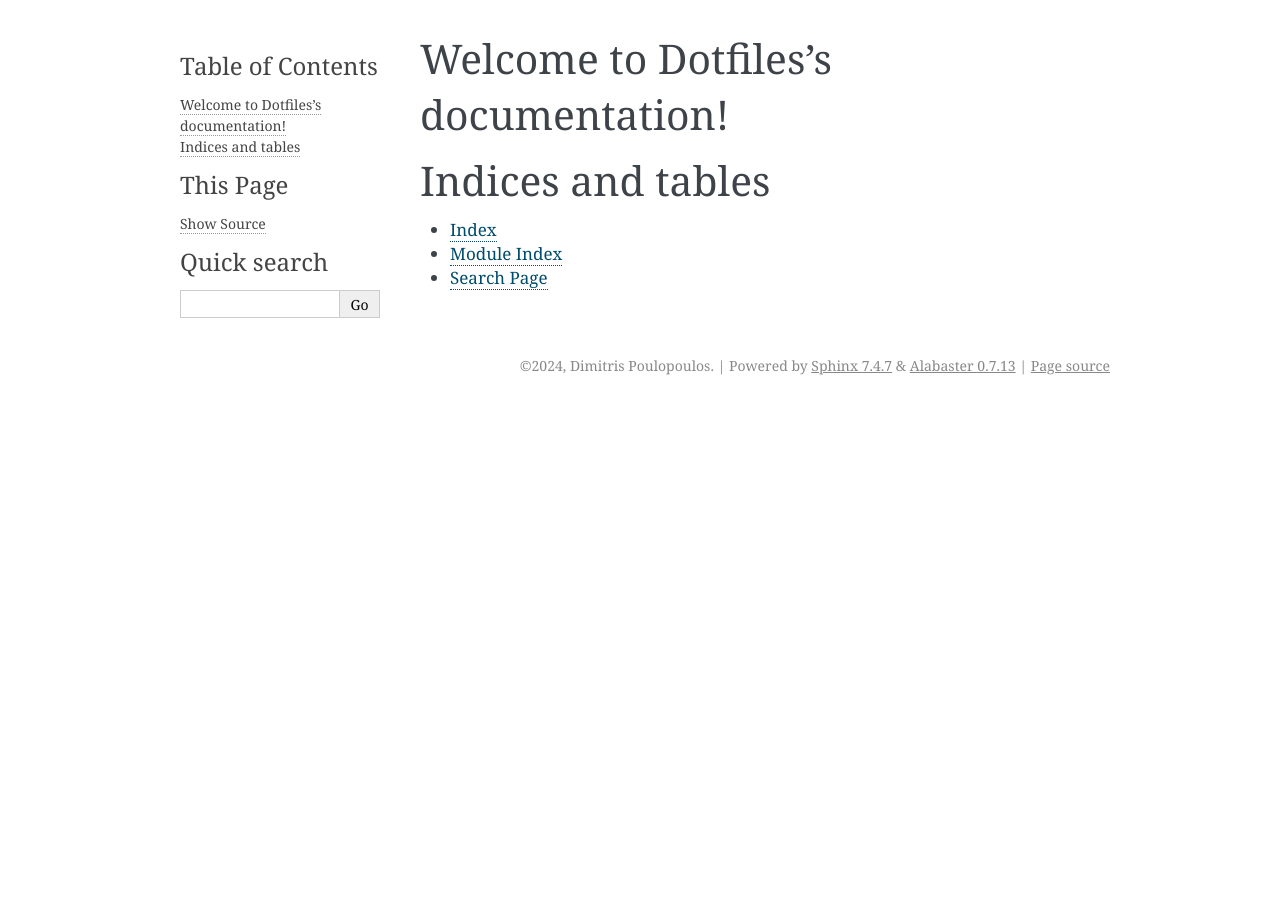
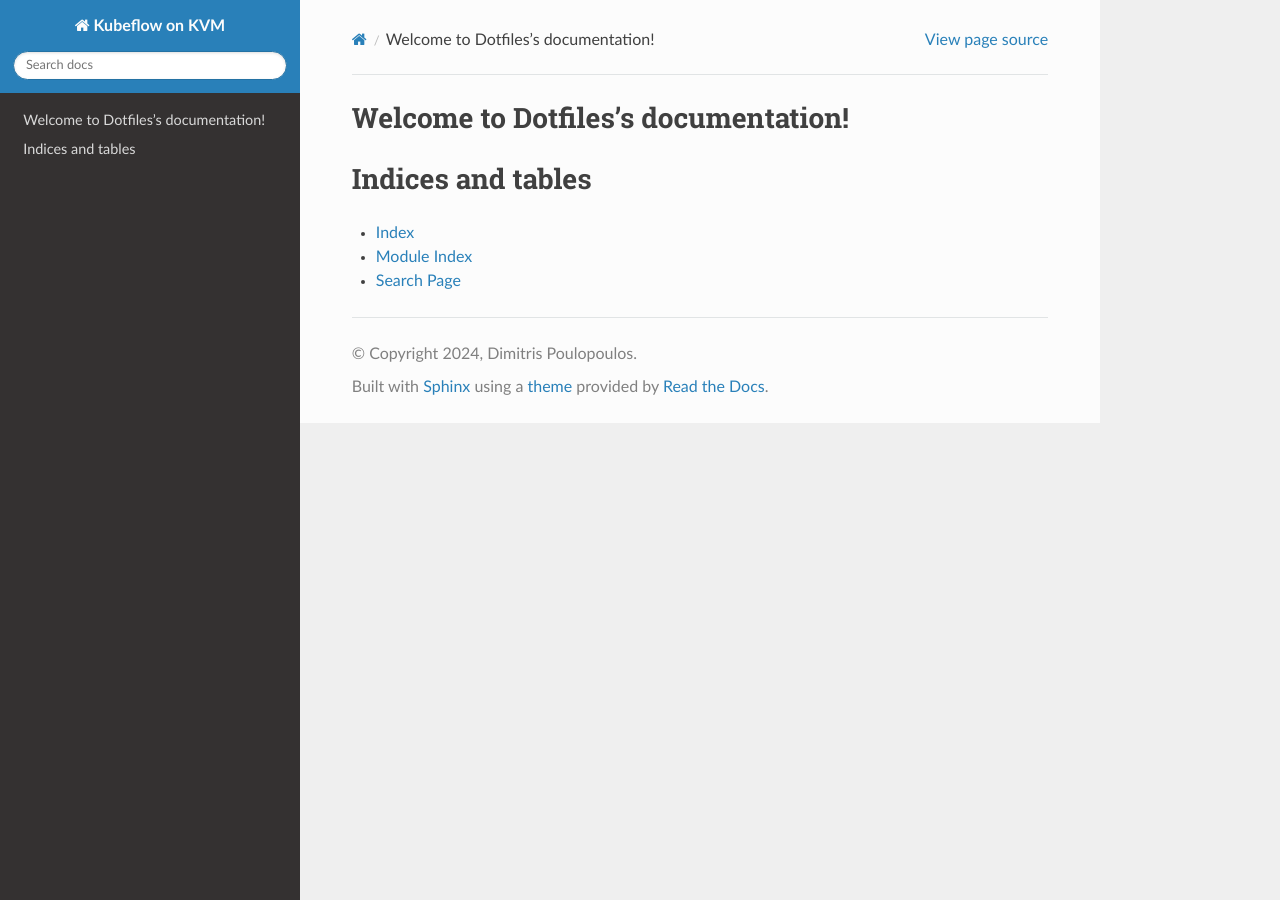
Before and after one commit to dpoulopoulos/dotfiles, a Sphinx documentation site: the page built from docs/source/index.rst, in a window 1280 px wide. Built offline with Sphinx 7.4.7 and the Read the Docs theme 2.0.0, drawn with Linux system fonts in a browser that asks for light colours.

Commit message:
docs: Configure Sphinx
Configure Sphinx with the right tools and themes.

Signed-off-by: Dimitris Poulopoulos <dimitris.a.poulopoulos@gmail.com>

```diff
--- a/docs/source/conf.py
+++ b/docs/source/conf.py
@@ -6,7 +6,7 @@
 # -- Project information -----------------------------------------------------
 # https://www.sphinx-doc.org/en/master/usage/configuration.html#project-information
 
-project = 'Dotfiles'
+project = 'Kubeflow on KVM'
 copyright = '2024, Dimitris Poulopoulos'
 author = 'Dimitris Poulopoulos'
 release = '0.0.1'
@@ -14,15 +14,19 @@ release = '0.0.1'
 # -- General configuration ---------------------------------------------------
 # https://www.sphinx-doc.org/en/master/usage/configuration.html#general-configuration
 
-extensions = []
+extensions = [
+    "sphinx.ext.githubpages",
+    "myst_parser",
+    "sphinx_copybutton"
+]
 
 templates_path = ['_templates']
-exclude_patterns = []
-
-
+source_suffix = [".rst", ".md"]
+exclude_patterns = ['_build', 'Thumbs.db', '.DS_Store']
+copybutton_exclude = ".linenos, .gp, .go"
 
 # -- Options for HTML output -------------------------------------------------
 # https://www.sphinx-doc.org/en/master/usage/configuration.html#options-for-html-output
 
-html_theme = 'alabaster'
-html_static_path = ['_static']
+html_theme = "sphinx_rtd_theme"
+# html_static_path = ['_static']
```
